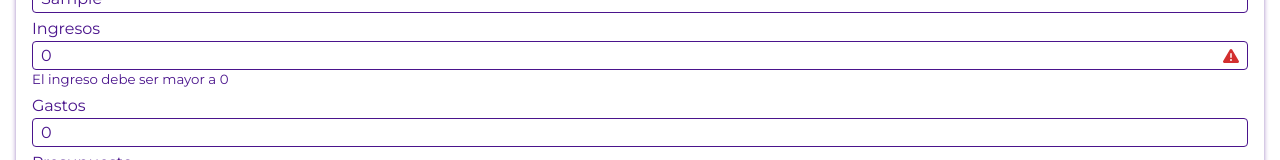
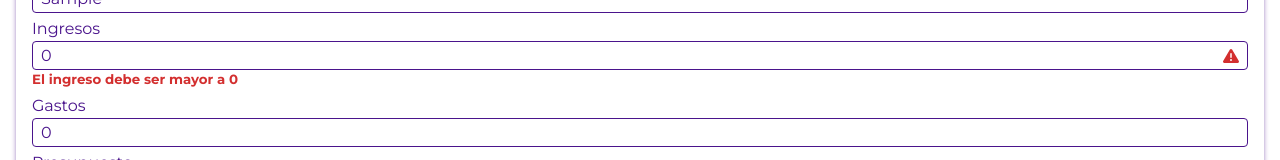
Before and after one commit to DamianRi/my-accounts-react, a React (Vite) app: page / in a window 1280 px wide. Both pictures are taken after typing "Sample" into the empty fields and a click on the button "Guardar". Shown: the part 220-380 px from the top of the page. Built offline with nearby package versions, Linux system fonts and the light colour scheme.

Commit message:
Improve input styles
Adding red color to error input texts

```diff
--- a/src/components/Generics/MARInput/MARInput.module.css
+++ b/src/components/Generics/MARInput/MARInput.module.css
@@ -54,6 +54,7 @@
     }
 }
 
-.MARInputErrorIcon {
+.MARError {
+    font-weight: bold;
     color: var(--color-error);
 }
--- a/src/components/Generics/MARInput/index.jsx
+++ b/src/components/Generics/MARInput/index.jsx
@@ -51,12 +51,12 @@ const MARInput = ({
                     />
                     {
                         error &&
-                        <FontAwesomeIcon icon="fa-solid fa-triangle-exclamation" className={styles.MARInputErrorIcon} />
+                        <FontAwesomeIcon icon="fa-solid fa-triangle-exclamation" className={styles.MARError} />
                     }
                     { appendIconComponent() }
                 </div>
             </label>
-            { error && <small>{error}</small> }
+            { error && <small className={ styles.MARError }>{error}</small> }
         </div>
     )
 }
```
